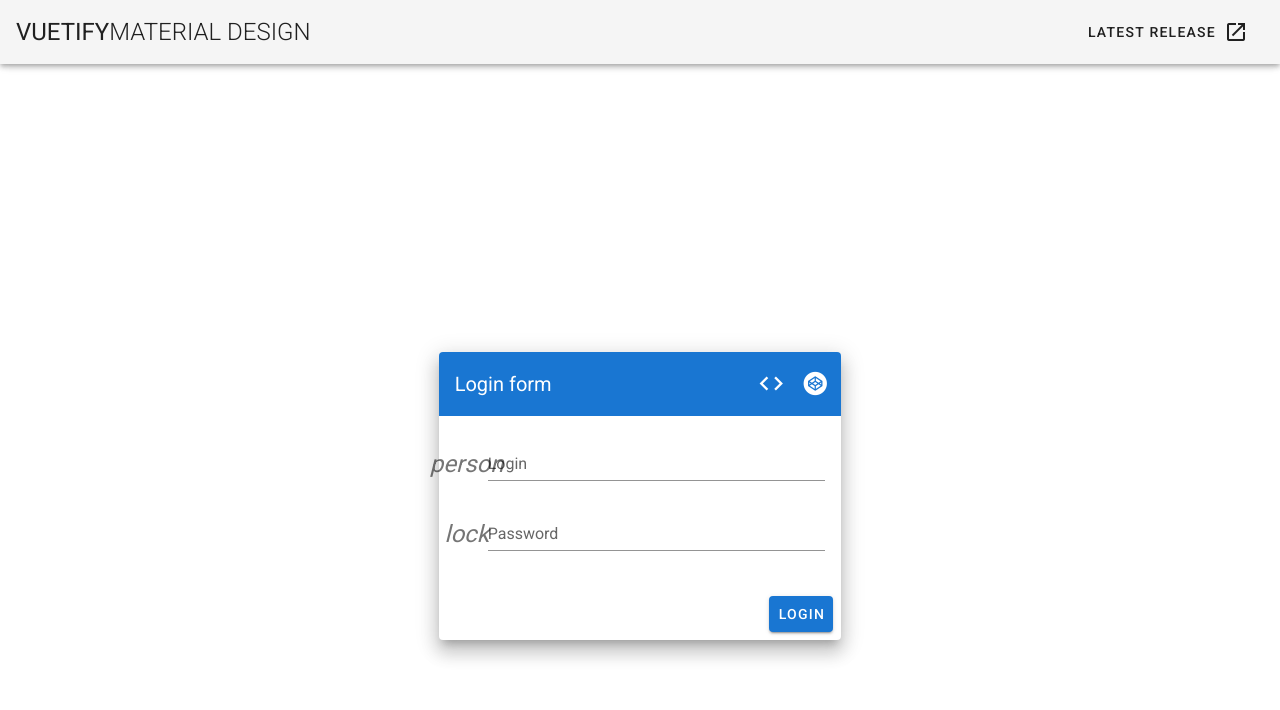
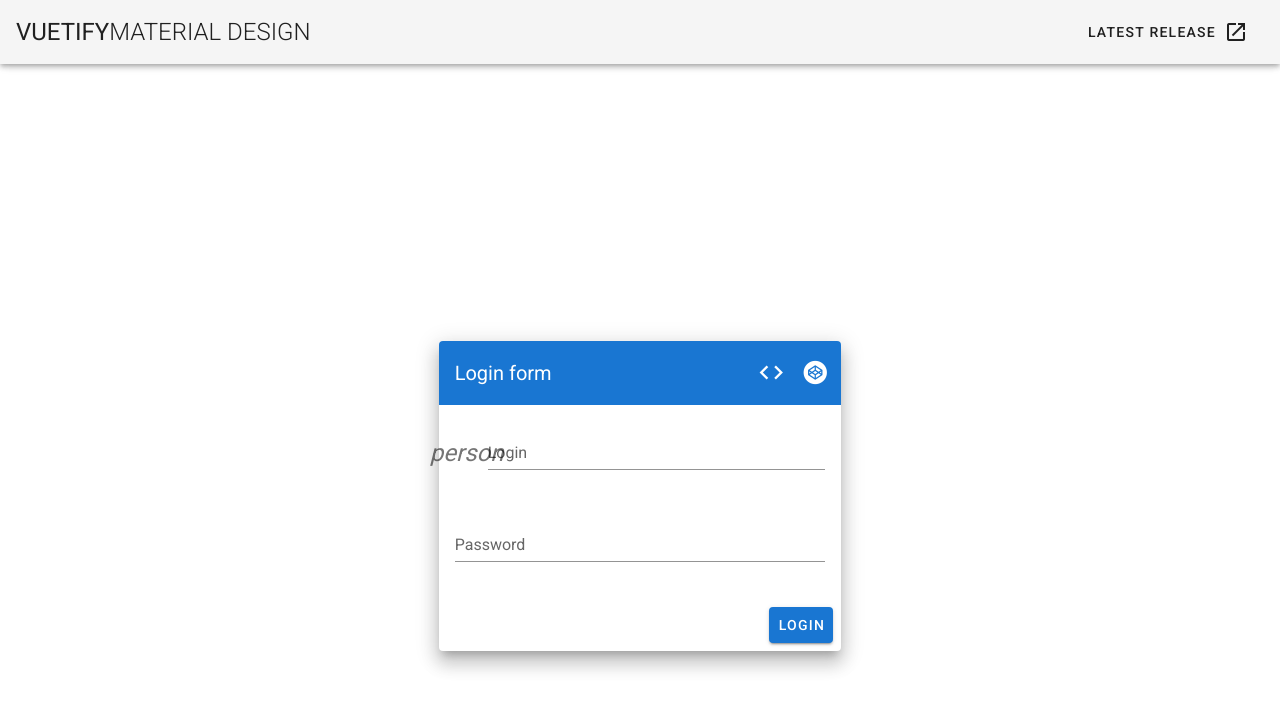
Before and after one commit to woounnan/worktalk, a Vue app in the folder front/: page /login in a window 1280 px wide. Shown: the top 710 px of the page. Built offline with nearby package versions, Linux system fonts and the light colour scheme.

Commit message:
add login page

```diff
--- a/front/src/views/Login.vue
+++ b/front/src/views/Login.vue
@@ -60,11 +60,11 @@
                     type="text"
                   ></v-text-field>
 
+                  <v-icon>fas fa-lock</v-icon>
                   <v-text-field
                     id="password"
                     label="Password"
                     name="password"
-                    prepend-icon="lock"
                     type="password"
                   ></v-text-field>
                 </v-form>
```
